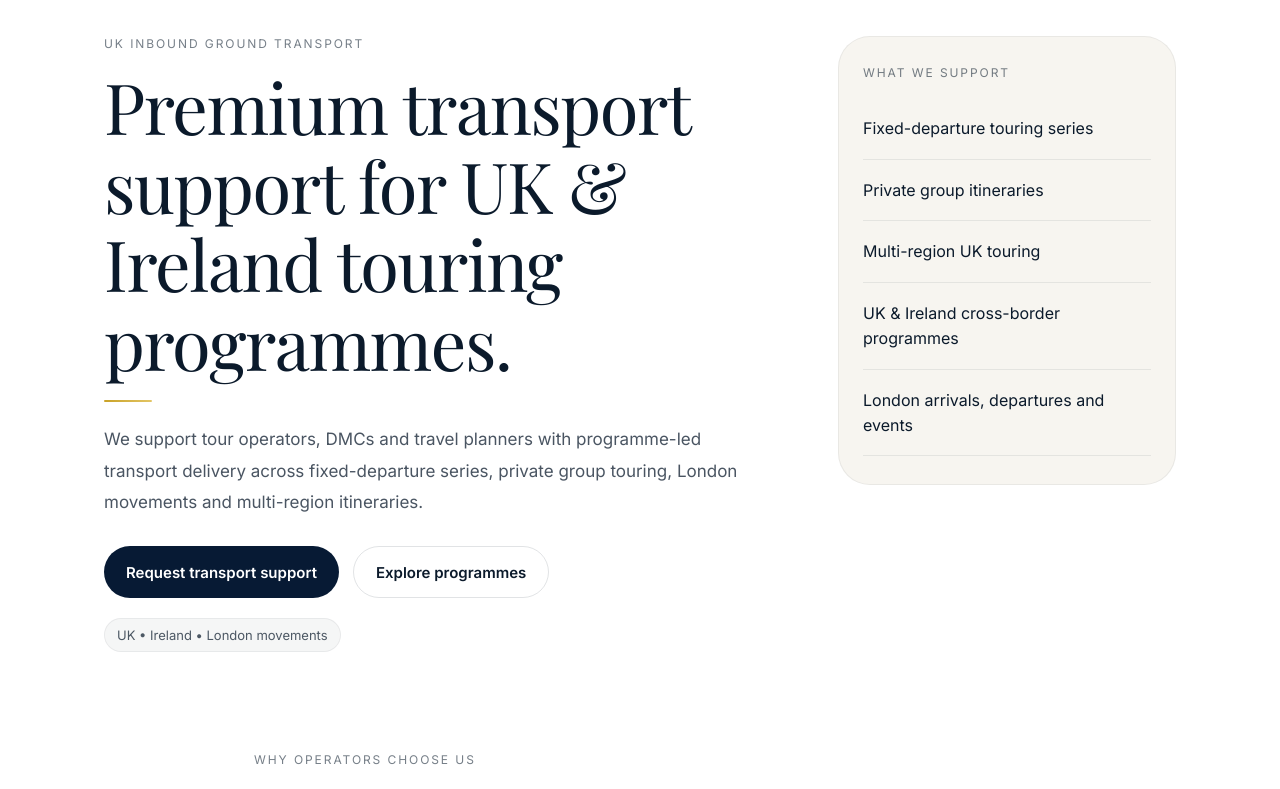
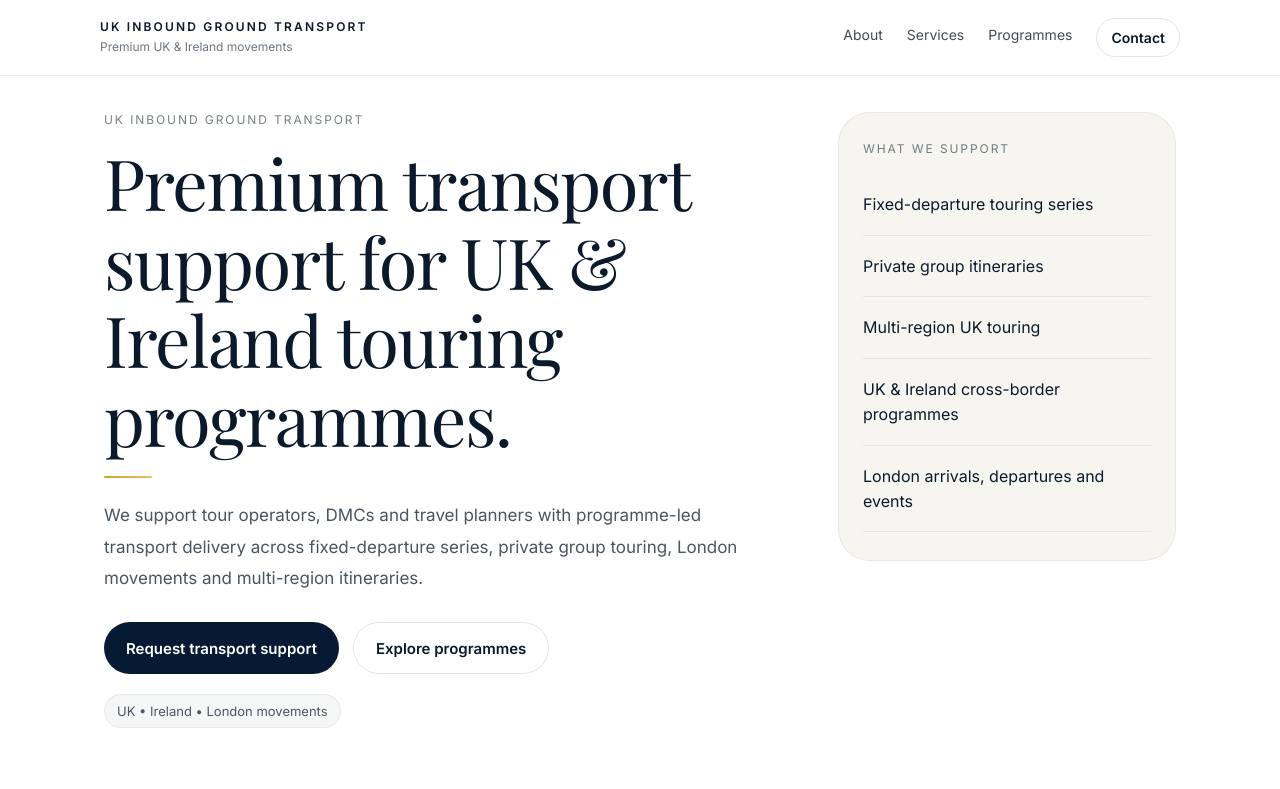
Before and after one commit to kandiahtk-crypto/Project-, a Next.js app: page / in a window 1280 px wide. Shown: the top 789 px of the page. Built offline with nearby package versions, Linux system fonts and the light colour scheme; a web font is replaced by a local one.

Commit message:
Update layout.tsx

```diff
--- a/src/app/layout.tsx
+++ b/src/app/layout.tsx
@@ -1,7 +1,10 @@
-import type { Metadata } from "next";
+import type { Metadata, Viewport } from "next";
 import type { ReactNode } from "react";
 import "./globals.css";
 import { Inter, Playfair_Display } from "next/font/google";
+
+import SiteHeader from "../components/SiteHeader";
+import SiteFooter from "../components/SiteFooter";
 
 const sans = Inter({
   subsets: ["latin"],
@@ -16,8 +19,22 @@ const serif = Playfair_Display({
 });
 
 export const metadata: Metadata = {
-  title: "UK Inbound Ground Transport",
-  description: "Premium UK & Ireland ground transport solutions.",
+  metadataBase: new URL("https://www.ukinboundgroundtransport.com"),
+  title: {
+    default: "UK Inbound Ground Transport",
+    template: "%s | UK Inbound Ground Transport",
+  },
+  description:
+    "Premium UK & Ireland ground transport for tour operators, DMCs and travel planners.",
+  robots: {
+    index: true,
+    follow: true,
+  },
+};
+
+export const viewport: Viewport = {
+  width: "device-width",
+  initialScale: 1,
 };
 
 export default function RootLayout({
@@ -32,12 +49,24 @@ export default function RootLayout({
           margin: 0,
           fontFamily: "var(--font-sans)",
           background: "#FFFFFF",
-          color: "#07111F",
+          color: "#0B1A2B",
           WebkitFontSmoothing: "antialiased",
           MozOsxFontSmoothing: "grayscale",
         }}
       >
-        {children}
+        <SiteHeader />
+
+        <div
+          style={{
+            minHeight: "100vh",
+            display: "flex",
+            flexDirection: "column",
+          }}
+        >
+          <div style={{ flex: 1 }}>{children}</div>
+
+          <SiteFooter />
+        </div>
       </body>
     </html>
   );
```
